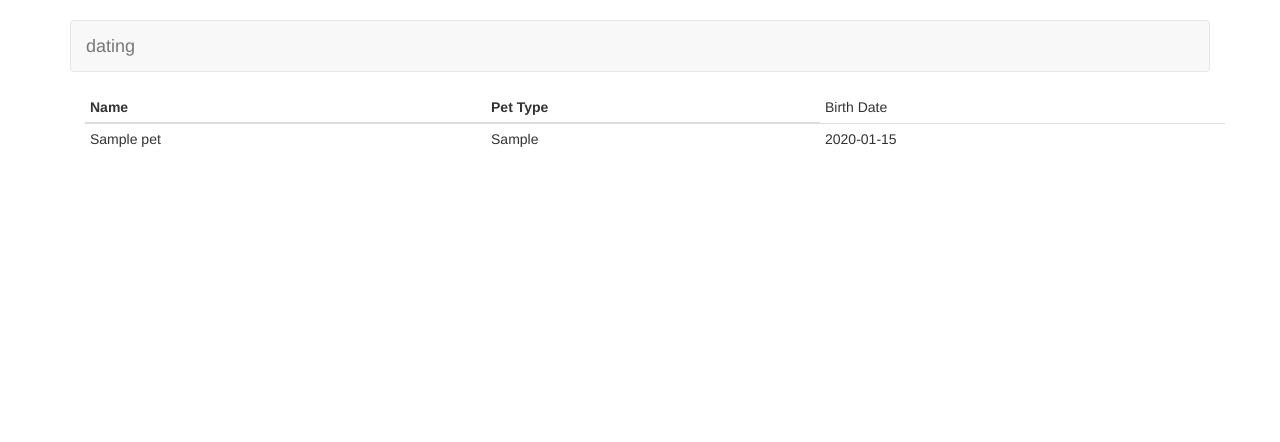
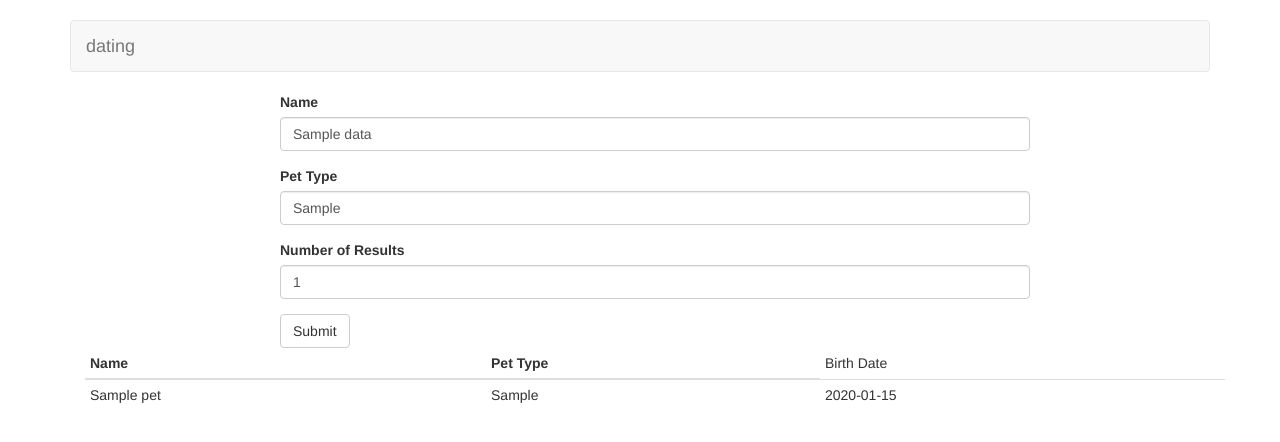
Before and after one commit to cevaris/flask-dating, a Flask app: template dating/templates/dating/pets.html in a window 1280 px wide. Shown: the top 442 px of the page. Run offline with Flask 2, Linux system fonts and the light colour scheme; the template is opened without the code that fills it: most values are stand-ins (such as "Sample title", 1, 10 or a date in 2020); some libraries are stand-ins or nearby versions.

Commit message:
got form working

```diff
--- a/dating/templates/dating/pets.html
+++ b/dating/templates/dating/pets.html
@@ -1,6 +1,31 @@
 {% extends "base.html" %}
 
 {% block content %}
+
+ <div class="row">
+  <div class="col-lg-2"> </div>
+  <div class="col-lg-8">
+
+    <form role="form"  action="/search" method="get" name="form">
+      <div class="form-group">
+        <label>Name</label>
+        <input type="input" class="form-control" name="name" placeholder="Enter Name" value="{{data['name']}}">
+      </div>
+      <div class="form-group">
+        <label>Pet Type</label>
+        <input type="input" class="form-control" name="pet_type" placeholder="Enter Pet Type" value="{{data['pet_type']}}">
+      </div>
+      <div class="form-group">
+        <label>Number of Results</label>
+        <input type="input" class="form-control" name="n" placeholder="Number of Results" value="{{data['count']}}">
+      </div>
+      <button type="submit" class="btn btn-default">Submit</button>
+    </form>
+
+  </div>
+  <div class="col-lg-2"> </div>
+</div>
+
 
 <table class="table table-condensed table-hover">
 <thead>
```
Also changed, not shown: dating/views.py (+11 -3 lines).
